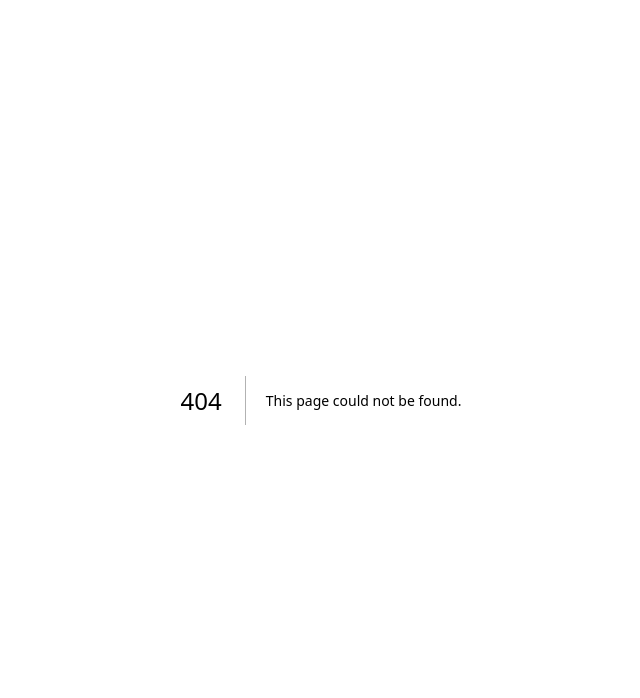
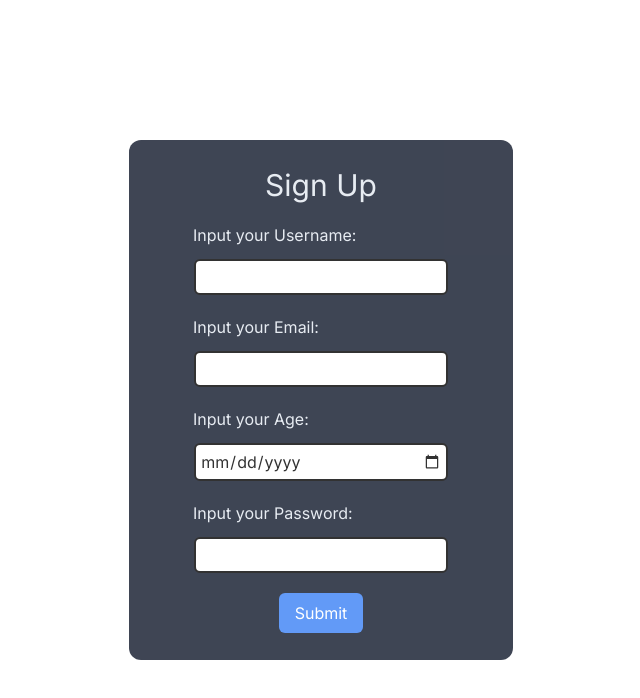
Before and after one commit to Maximus019BG/Azion, a Next.js app in the folder client/azion-f/: page /sign-up in a window 1280 px wide. Before the commit this address had no page. Shown: the top 698 px of the page, without its empty margins (319-959 px from the left). Built offline with nearby package versions, Linux system fonts and the light colour scheme.

Commit message:
Add log-in and sign-up components and logo.png

```diff
--- /dev/null
+++ b/client/azion-f/app/log-in/page.tsx
@@ -0,0 +1,9 @@
+import React from 'react'
+
+const Log_in = () => {
+  return (
+    <div>Log_in</div>
+  )
+}
+
+export default Log_in
--- /dev/null
+++ b/client/azion-f/app/sign-up/page.tsx
@@ -0,0 +1,88 @@
+"use client"
+import React, { useState } from "react";
+import axios, { AxiosResponse } from "axios";
+
+const AxiosFunction = (data: any) => {
+  axios
+    .post("/user", data)
+    .then(function (response: AxiosResponse) {
+      console.log(response);
+    })
+    .catch(function (error: any) {
+      console.log(error);
+    });
+};
+
+const Sign_up = () => {
+  const [username, setUsername] = useState("");
+  const [email, setEmail] = useState("");
+  const [age, setAge] = useState("");
+  const [password, setPassword] = useState("");
+
+  const handleSubmit = () => {
+    const userData = {
+      username,
+      email,
+      age,
+      password,
+    };
+
+    AxiosFunction(userData);
+  };
+
+  return (
+    <div className="w-screen h-screen flex flex-col justify-center items-center">
+      <div className="h-[65vh] w-[90vw] md:w-[60vw] lg:w-[40vw] xl:w-[30vw] bg-slate-900 rounded-xl opacity-80 flex flex-col gap-5 justify-center items-center p-5 md:p-10">
+        <h1 className="text-3xl text-slate-200">Sign Up</h1>
+        <div className="w-full flex flex-col justify-center items-center gap-3">
+          <p className="text-slate-200 w-full flex flex-col justify-center items-start ml-4 md:ml-8 lg:ml-12">
+            Input your Username:
+          </p>
+          <input
+            onChange={(e) => setUsername(e.target.value)}
+            type="text"
+            className="border-2 border-black opacity-100 w-full md:w-10/12 p-1 rounded-md"
+          />
+        </div>
+        <div className="w-full flex flex-col justify-center items-center gap-3">
+          <p className="text-slate-200 w-full flex flex-col justify-center items-start ml-4 md:ml-8 lg:ml-12">
+            Input your Email:
+          </p>
+          <input
+            onChange={(e) => setEmail(e.target.value)}
+            type="email"
+            className="border-2 border-black opacity-100 w-full md:w-10/12 p-1 rounded-md"
+          />
+        </div>
+        <div className="w-full flex flex-col justify-center items-center gap-3">
+          <p className="text-slate-200 w-full flex flex-col justify-center items-start ml-4 md:ml-8 lg:ml-12">
+            Input your Age:
+          </p>
+          <input
+            onChange={(e) => setAge(e.target.value)}
+            type="date"
+            className="border-2 border-black opacity-100 w-full md:w-10/12 p-1 rounded-md"
+          />
+        </div>
+        <div className="w-full flex flex-col justify-center items-center gap-3">
+          <p className="text-slate-200 w-full flex flex-col justify-center items-start ml-4 md:ml-8 lg:ml-12">
+            Input your Password:
+          </p>
+          <input
+            onChange={(e) => setPassword(e.target.value)}
+            type="password"
+            className="border-2 border-black opacity-100 w-full md:w-10/12 p-1 rounded-md"
+          />
+        </div>
+        <button
+          onClick={handleSubmit}
+          className="bg-blue-500 text-white px-4 py-2 rounded-md"
+        >
+          Submit
+        </button>
+      </div>
+    </div>
+  );
+};
+
+export default Sign_up;
```
Also changed, not shown: client/azion-f/public/logo.png (added).
